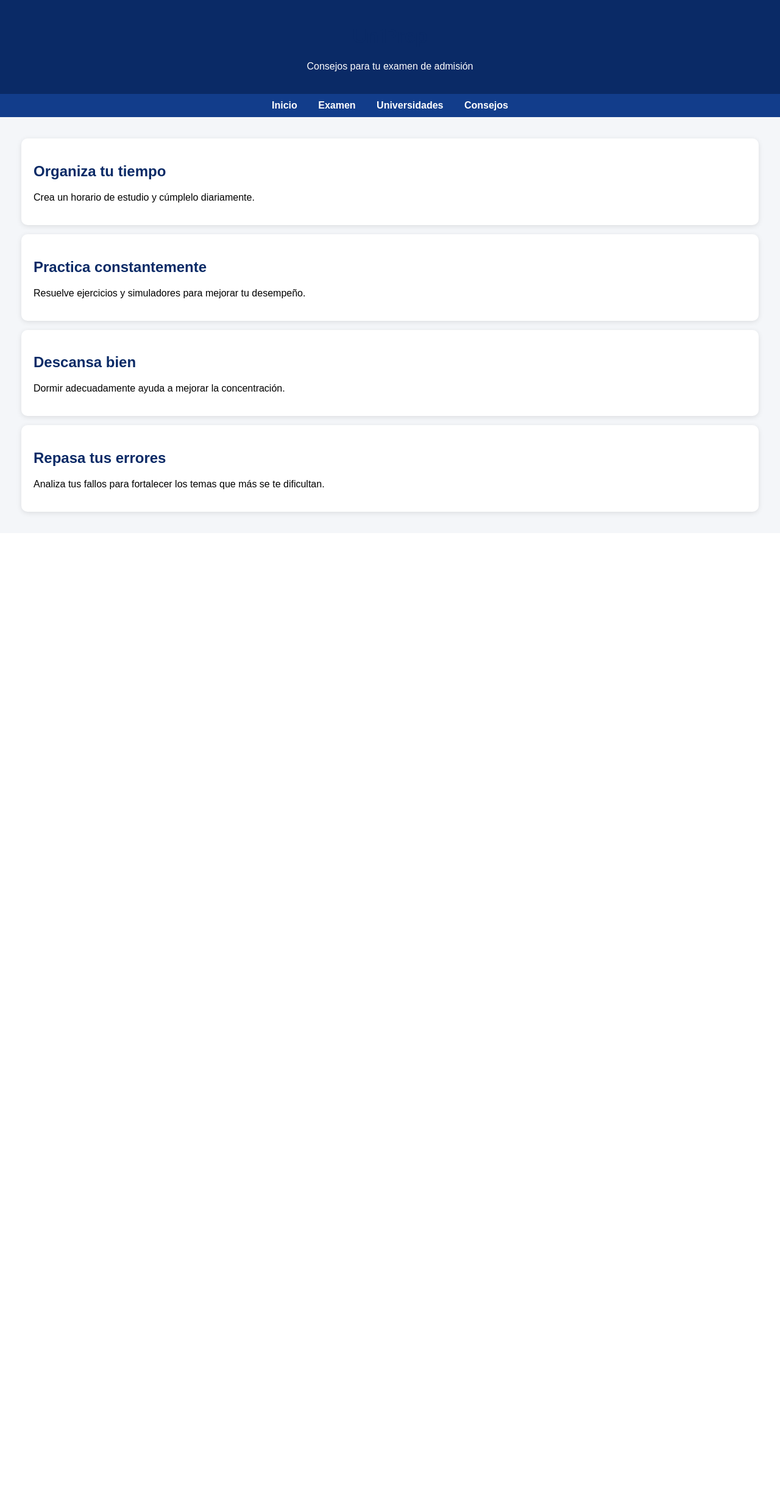
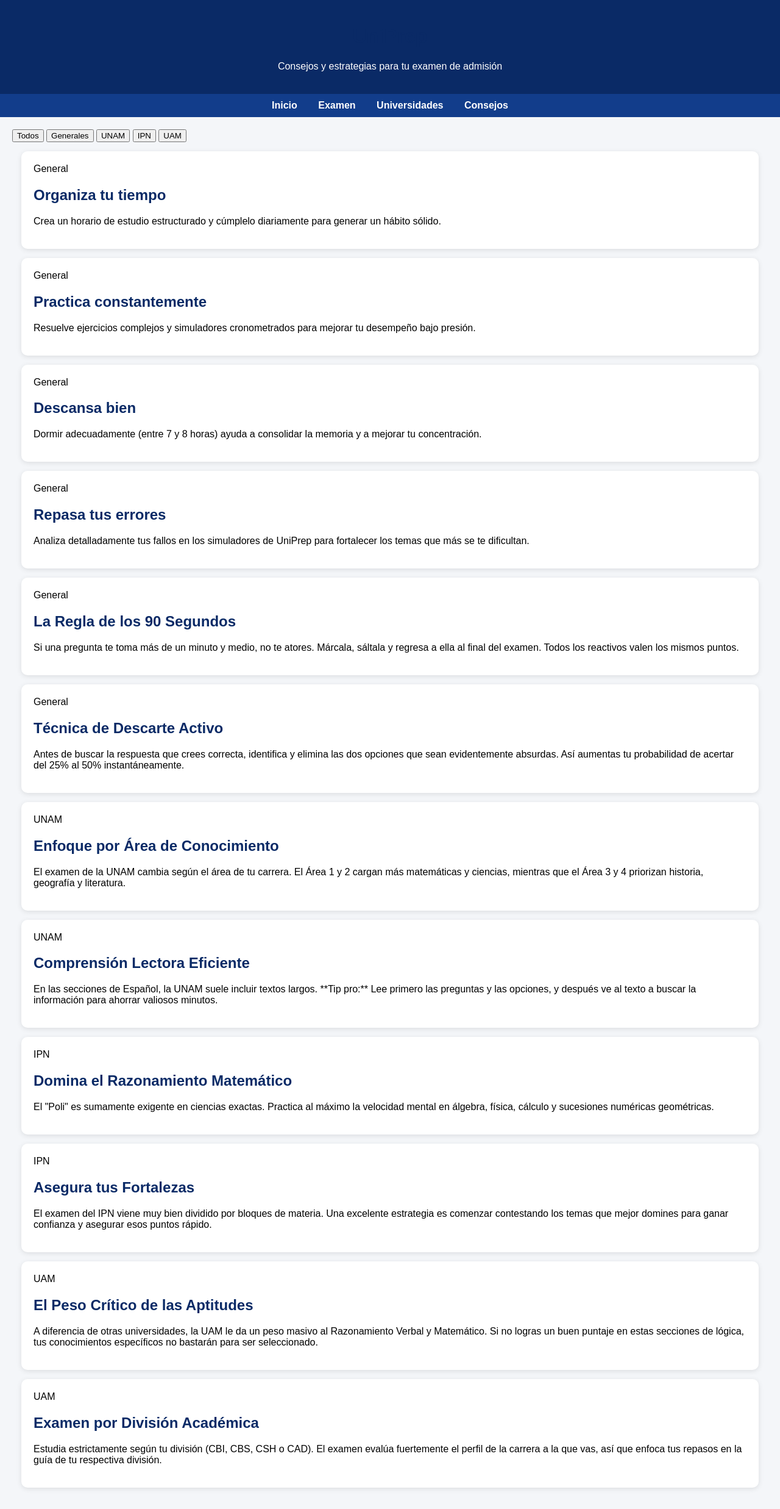
Before and after one commit to eduardoreyesjim8-lgtm/UniPrep, a Flask app: page /consejos in a window 1280 px wide. Shown: the whole page at 61% size. Before the commit the page ends 847 px from the top, so only its background shows below. Run offline with Flask 3, Linux system fonts and the light colour scheme.

Commit message:
Update consejos.html

```diff
--- a/templates/consejos.html
+++ b/templates/consejos.html
@@ -9,7 +9,7 @@
 
 <header>
     <h1>UniPrep</h1>
-    <p>Consejos para tu examen de admisión</p>
+    <p>Consejos y estrategias para tu examen de admisión</p>
 </header>
 
 <nav>
@@ -20,28 +20,117 @@
 </nav>
 
 <main>
-
-    <div class="card">
-        <h2>Organiza tu tiempo</h2>
-        <p>Crea un horario de estudio y cúmplelo diariamente.</p>
+    <div class="consejos-filtros">
+        <button class="btn-filtro active" onclick="filtrarConsejos('todos')">Todos</button>
+        <button class="btn-filtro" onclick="filtrarConsejos('general')">Generales</button>
+        <button class="btn-filtro" onclick="filtrarConsejos('unam')">UNAM</button>
+        <button class="btn-filtro" onclick="filtrarConsejos('ipn')">IPN</button>
+        <button class="btn-filtro" onclick="filtrarConsejos('uam')">UAM</button>
     </div>
 
-    <div class="card">
-        <h2>Practica constantemente</h2>
-        <p>Resuelve ejercicios y simuladores para mejorar tu desempeño.</p>
+    <div class="consejos-grid">
+
+        <div class="card general">
+            <div class="card-badge badge-general">General</div>
+            <h2>Organiza tu tiempo</h2>
+            <p>Crea un horario de estudio estructurado y cúmplelo diariamente para generar un hábito sólido.</p>
+        </div>
+
+        <div class="card general">
+            <div class="card-badge badge-general">General</div>
+            <h2>Practica constantemente</h2>
+            <p>Resuelve ejercicios complejos y simuladores cronometrados para mejorar tu desempeño bajo presión.</p>
+        </div>
+
+        <div class="card general">
+            <div class="card-badge badge-general">General</div>
+            <h2>Descansa bien</h2>
+            <p>Dormir adecuadamente (entre 7 y 8 horas) ayuda a consolidar la memoria y a mejorar tu concentración.</p>
+        </div>
+
+        <div class="card general">
+            <div class="card-badge badge-general">General</div>
+            <h2>Repasa tus errores</h2>
+            <p>Analiza detalladamente tus fallos en los simuladores de UniPrep para fortalecer los temas que más se te dificultan.</p>
+        </div>
+
+        <div class="card general">
+            <div class="card-badge badge-general">General</div>
+            <h2>La Regla de los 90 Segundos</h2>
+            <p>Si una pregunta te toma más de un minuto y medio, no te atores. Márcala, sáltala y regresa a ella al final del examen. Todos los reactivos valen los mismos puntos.</p>
+        </div>
+
+        <div class="card general">
+            <div class="card-badge badge-general">General</div>
+            <h2>Técnica de Descarte Activo</h2>
+            <p>Antes de buscar la respuesta que crees correcta, identifica y elimina las dos opciones que sean evidentemente absurdas. Así aumentas tu probabilidad de acertar del 25% al 50% instantáneamente.</p>
+        </div>
+
+        <div class="card unam">
+            <div class="card-badge badge-unam">UNAM</div>
+            <h2>Enfoque por Área de Conocimiento</h2>
+            <p>El examen de la UNAM cambia según el área de tu carrera. El Área 1 y 2 cargan más matemáticas y ciencias, mientras que el Área 3 y 4 priorizan historia, geografía y literatura.</p>
+        </div>
+
+        <div class="card unam">
+            <div class="card-badge badge-unam">UNAM</div>
+            <h2>Comprensión Lectora Eficiente</h2>
+            <p>En las secciones de Español, la UNAM suele incluir textos largos. **Tip pro:** Lee primero las preguntas y las opciones, y después ve al texto a buscar la información para ahorrar valiosos minutos.</p>
+        </div>
+
+        <div class="card ipn">
+            <div class="card-badge badge-ipn">IPN</div>
+            <h2>Domina el Razonamiento Matemático</h2>
+            <p>El "Poli" es sumamente exigente en ciencias exactas. Practica al máximo la velocidad mental en álgebra, física, cálculo y sucesiones numéricas geométricas.</p>
+        </div>
+
+        <div class="card ipn">
+            <div class="card-badge badge-ipn">IPN</div>
+            <h2>Asegura tus Fortalezas</h2>
+            <p>El examen del IPN viene muy bien dividido por bloques de materia. Una excelente estrategia es comenzar contestando los temas que mejor domines para ganar confianza y asegurar esos puntos rápido.</p>
+        </div>
+
+        <div class="card uam">
+            <div class="card-badge badge-uam">UAM</div>
+            <h2>El Peso Crítico de las Aptitudes</h2>
+            <p>A diferencia de otras universidades, la UAM le da un peso masivo al Razonamiento Verbal y Matemático. Si no logras un buen puntaje en estas secciones de lógica, tus conocimientos específicos no bastarán para ser seleccionado.</p>
+        </div>
+
+        <div class="card uam">
+            <div class="card-badge badge-uam">UAM</div>
+            <h2>Examen por División Académica</h2>
+            <p>Estudia estrictamente según tu división (CBI, CBS, CSH o CAD). El examen evalúa fuertemente el perfil de la carrera a la que vas, así que enfoca tus repasos en la guía de tu respectiva división.</p>
+        </div>
+
     </div>
+</section>
+</main>
 
-    <div class="card">
-        <h2>Descansa bien</h2>
-        <p>Dormir adecuadamente ayuda a mejorar la concentración.</p>
-    </div>
+<script>
+function filtrarConsejos(categoria) {
+    // 1. Cambiar la clase activa entre los botones de filtro
+    const botones = document.querySelectorAll('.btn-filtro');
+    botones.forEach(btn => btn.classList.remove('active'));
 
-    <div class="card">
-        <h2>Repasa tus errores</h2>
-        <p>Analiza tus fallos para fortalecer los temas que más se te dificultan.</p>
-    </div>
+    // Añade la clase activa al botón que recibió el click
+    event.target.classList.add('active');
 
-</main>
+    // 2. Filtrar las tarjetas (.card)
+    const tarjetas = document.querySelectorAll('.card');
+
+    tarjetas.forEach(tarjeta => {
+        if (categoria === 'todos') {
+            tarjeta.style.display = 'block';
+        } else {
+            if (tarjeta.classList.contains(categoria)) {
+                tarjeta.style.display = 'block';
+            } else {
+                tarjeta.style.display = 'none';
+            }
+        }
+    });
+}
+</script>
 
 </body>
 </html>
```
